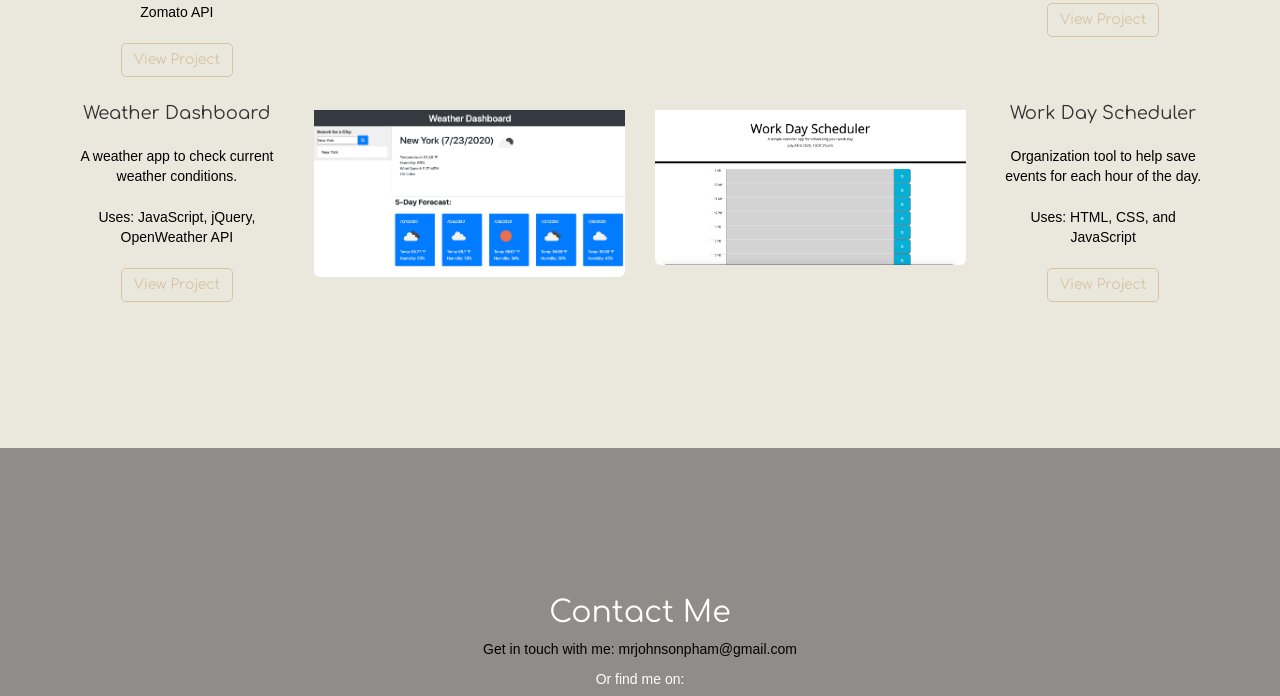
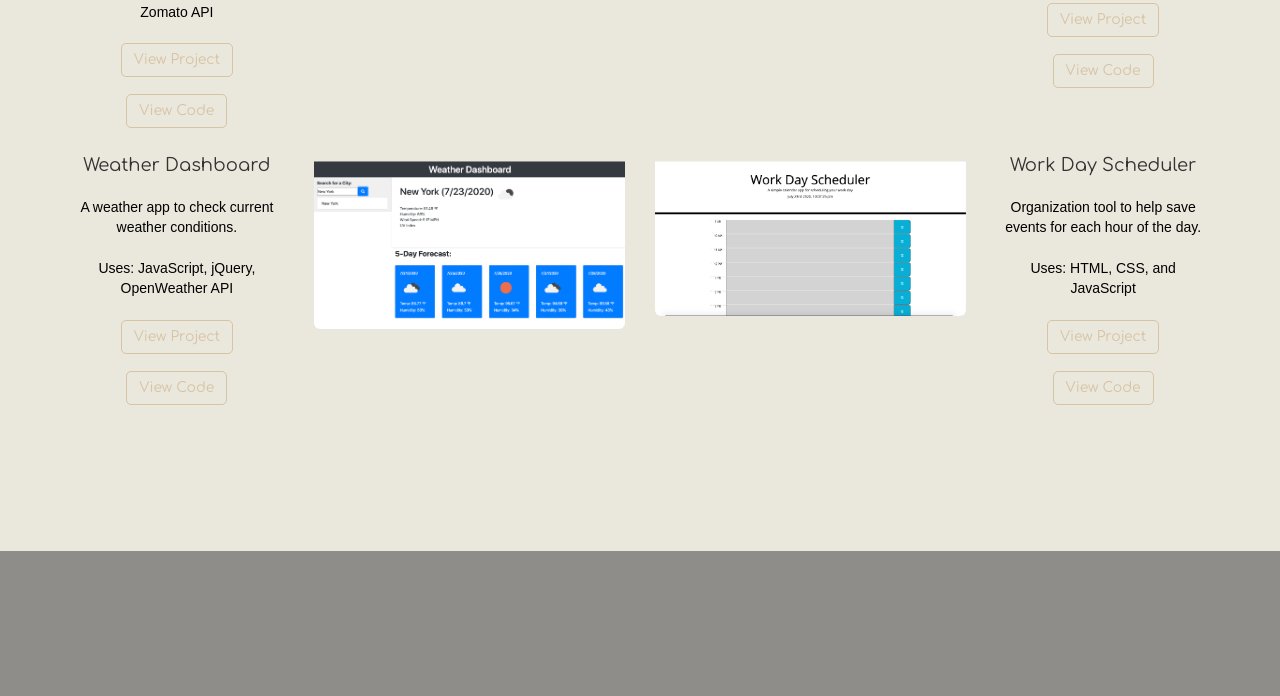
Before and after one commit to mrjohnsonpham/07-updated-portfolio, a plain HTML site: page index.html in a window 1280 px wide. Shown: the part 1867-2563 px from the top of the page. Drawn offline with nearby package versions, Linux system fonts and the light colour scheme; a web font is replaced by a local one.

Commit message:
Added Github Code Links

```diff
--- a/index.html
+++ b/index.html
@@ -120,6 +120,7 @@
                                 <p class="portfolio-projects--desc">A professional blog for exploring new restaurants and helping reduced the search result to decide quickly. Randomizes 6 worth-while selections. </p>
                                 <p class="portfolio-projects--desc">Uses: HTML, CSS, Javascript, Zomato API</p>
                                 <a class="btn btn-rounded portfolio-projects--btn" href="https://ktlnn.github.io/send-foodz/" target="_blank" role="button">View Project</a>
+                                <a class="btn btn-rounded portfolio-projects--btn" href="https://github.com/ktlnn/send-foodz" target="_blank" role="button">View Code</a>
                             </div>
 
                             <div class="col-sm-7 text-center">
@@ -137,6 +138,7 @@
                                 <p class="portfolio-projects--desc">Test your knowledge on the Greatest of All Time in the sport of Basketball.</p>
                                 <p class="portfolio-projects--desc">Uses: HTML, CSS</p>
                                 <a class="btn btn-rounded portfolio-projects--btn" href="https://mrjohnsonpham.github.io/04-code-quiz-mj/" target="_blank" role="button">View Project</a>
+                                <a class="btn btn-rounded portfolio-projects--btn" href="https://github.com/mrjohnsonpham/04-code-quiz-mj" target="_blank" role="button">View Code</a>
                             </div>
 
                             <div class="col-sm-7 text-center pull-right"><!--text flipped to the right of image-->
@@ -158,6 +160,7 @@
                                 <p class="portfolio-projects--desc">A weather app to check current weather conditions.</p>
                                 <p class="portfolio-projects--desc">Uses: JavaScript, jQuery, OpenWeather API</p>
                                 <a class="btn btn-rounded portfolio-projects--btn" href="https://mrjohnsonpham.github.io/06-weather-dashboard/" target="_blank" role="button">View Project</a>
+                                <a class="btn btn-rounded portfolio-projects--btn" href="https://github.com/mrjohnsonpham/06-weather-dashboard" target="_blank" role="button">View Code</a>
                             </div>
 
                             <div class="col-sm-7 text-center">
@@ -175,6 +178,7 @@
                                 <p class="portfolio-projects--desc">Organization tool to help save events for each hour of the day.</p>
                                 <p class="portfolio-projects--desc">Uses: HTML, CSS, and JavaScript</p>
                                 <a class="btn btn-rounded portfolio-projects--btn" href="https://mrjohnsonpham.github.io/05-work-day-scheduler-2/" target="_blank" role="button">View Project</a>
+                                <a class="btn btn-rounded portfolio-projects--btn" href="https://github.com/mrjohnsonpham/05-work-day-scheduler-2" target="_blank" role="button">View Code</a>
                             </div>
 
                             <div class="col-sm-7 text-center pull-right"><!--flipped text to the right-->
```
